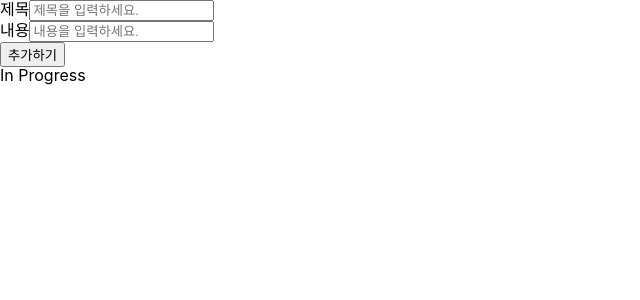
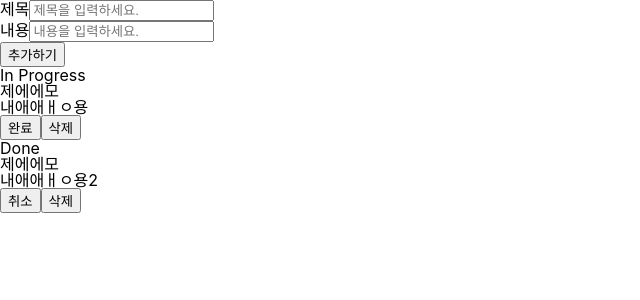
Before and after one commit to hyeomin/ts-todohw-redo, a React (Create React App) app: page / in a window 1280 px wide. Shown: the top 300 px of the page, without its empty margins (0-640 px from the left). Built offline with nearby package versions, Linux system fonts and the light colour scheme; data requests are answered from the project's data file.

Commit message:
level three done

```diff
--- /dev/null
+++ b/db.json
@@ -0,0 +1,16 @@
+{
+  "todos": [
+    {
+      "title": "제에에모",
+      "content": "내애애ㅐㅇ용",
+      "isDone": false,
+      "id": 1
+    },
+    {
+      "title": "제에에모",
+      "content": "내애애ㅐㅇ용2",
+      "isDone": true,
+      "id": 2
+    }
+  ]
+}
--- a/package.json
+++ b/package.json
@@ -13,6 +13,8 @@
     "@types/react": "^18.0.0",
     "@types/react-dom": "^18.0.0",
     "@types/uuid": "^9.0.7",
+    "axios": "^1.6.2",
+    "json-server": "^0.17.4",
     "react": "^18.2.0",
     "react-dom": "^18.2.0",
     "react-redux": "^9.0.4",
@@ -26,7 +28,8 @@
     "start": "react-scripts start",
     "build": "react-scripts build",
     "test": "react-scripts test",
-    "eject": "react-scripts eject"
+    "eject": "react-scripts eject",
+    "json": "json-server --watch db.json --port 4000"
   },
   "eslintConfig": {
     "extends": [
--- a/src/App.tsx
+++ b/src/App.tsx
@@ -1,16 +1,26 @@
-import { useState } from "react";
-import { useDispatch } from "react-redux";
-import { v4 } from "uuid";
+import axios from "axios";
+import { useEffect, useState } from "react";
 import TodoList from "./components/CardList";
-import { addTodo } from "./redux/modules/todos";
 import { Todo } from "./types/TodoTypes";
 
 function App() {
     const [title, setTitle] = useState("");
     const [content, setContent] = useState("");
-    const [todoList, setTodoList] = useState<Todo[]>([]);
+    const [todoList, setTodoList] = useState([]);
 
-    const dispatch = useDispatch();
+    const fetchTodos = async () => {
+        try {
+            const response = await axios.get(`http://localhost:4000/todos`);
+            console.log(response.data);
+            setTodoList(response.data);
+        } catch (error) {
+            console.log("Error:", error);
+        }
+    };
+
+    useEffect(() => {
+        fetchTodos();
+    }, []);
 
     const onChangeHandler = (event: React.ChangeEvent<HTMLInputElement>) => {
         const { name, value } = event.target;
@@ -21,15 +31,22 @@ function App() {
         }
     };
 
-    const onSubmitHandler = (event: React.FormEvent<HTMLFormElement>) => {
+    const onSubmitHandler = async (event: React.FormEvent<HTMLFormElement>) => {
         event.preventDefault();
-        const newTodo = {
-            id: v4(),
+        const newTodo: Omit<Todo, "id"> = {
             title,
             content,
             isDone: false,
         };
-        dispatch(addTodo(newTodo));
+
+        try {
+            await axios.post(`http://localhost:4000/todos`, newTodo);
+            fetchTodos();
+            setTitle("");
+            setContent("");
+        } catch (error) {
+            console.log("Error:", error);
+        }
     };
 
     return (
@@ -54,10 +71,19 @@ function App() {
                             placeholder="내용을 입력하세요."
                         />
                     </div>
-                    <button>추가하기</button>
+                    <button type="submit">추가하기</button>
                 </form>
             </div>
-            <TodoList />
+            <TodoList
+                fetchTodos={fetchTodos}
+                todoList={todoList}
+                isDone={false}
+            />
+            <TodoList
+                fetchTodos={fetchTodos}
+                todoList={todoList}
+                isDone={true}
+            />
         </div>
     );
 }
--- a/src/components/CardList.tsx
+++ b/src/components/CardList.tsx
@@ -1,42 +1,41 @@
-import { useEffect } from "react";
-import { useDispatch } from "react-redux";
-import { useAppSelector } from "../redux/config/configStore";
-import { deleteTodo, switchTodo } from "../redux/modules/todos";
+import axios from "axios";
+import { TodoListProps } from "../types/TodoTypes";
 
-function CardList() {
-    const dispatch = useDispatch();
-    const todoList = useAppSelector((state) => state.todoList);
-
-    useEffect(() => {
-        console.log("todolist-->", todoList);
-    }, [todoList]);
-
-    const onSwitchStatusHandler = (id: string) => {
-        const switched = todoList.map((item) => {
-            if (item.id === id) {
-                return { ...item, isDone: !item.isDone };
-            }
-            return item;
+function CardList({ fetchTodos, todoList, isDone }: TodoListProps) {
+    const onSwitchStatusHandler = async (id: string, isDone: boolean) => {
+        await axios.patch(`http://localhost:4000/todos/${id}`, {
+            isDone: !isDone,
         });
-        dispatch(switchTodo(id));
+        fetchTodos();
     };
 
-    const onDeleteHandler = (id: string) => {
+    const onDeleteHandler = async (id: string) => {
+        try {
             const confirmed = window.confirm("삭제하시겠습니까?");
             if (confirmed) {
-            dispatch(deleteTodo(id));
+                await axios.delete(`http://localhost:4000/todos/${id}`);
+            }
+            fetchTodos();
+        } catch (error) {
+            console.log("Error", error);
         }
     };
 
     return (
         <div className="card-container">
-            <h2>In Progress</h2>
-            {todoList.map((item) => {
+            <h2>{isDone ? "Done" : "In Progress"}</h2>
+            {todoList
+                .filter((item) => item.isDone === isDone)
+                .map((item) => {
                     return (
                         <div className="single-card" key={item.id}>
                             <h2>{item.title}</h2>
                             <p>{item.content}</p>
-                        <button onClick={() => onSwitchStatusHandler(item.id)}>
+                            <button
+                                onClick={() =>
+                                    onSwitchStatusHandler(item.id, item.isDone)
+                                }
+                            >
                                 {item.isDone ? "취소" : "완료"}
                             </button>
                             <button onClick={() => onDeleteHandler(item.id)}>
--- a/src/redux/modules/todos.ts
+++ b/src/redux/modules/todos.ts
@@ -11,6 +11,9 @@ const todosSlice = createSlice({
     name: "todos",
     initialState,
     reducers: {
+        fetchTodo: (state, action) => {
+            state.todoList = action.payload;
+        },
         addTodo: (state, action) => {
             state.todoList.push(action.payload);
         },
@@ -27,5 +30,6 @@ const todosSlice = createSlice({
     },
 });
 
-export const { addTodo, deleteTodo, switchTodo } = todosSlice.actions;
+export const { fetchTodo, addTodo, deleteTodo, switchTodo } =
+    todosSlice.actions;
 export default todosSlice.reducer;
--- a/src/types/TodoTypes.ts
+++ b/src/types/TodoTypes.ts
@@ -10,3 +10,9 @@ export type TodoState = {
     isLoading: boolean;
     isError: boolean;
 };
+
+export type TodoListProps = {
+    fetchTodos: () => void;
+    todoList: Todo[];
+    isDone: boolean;
+};
```
Also changed, not shown: 2 other files (tests, documents, lock files or other folders). Lines whose indentation alone changed are shown as unchanged.
